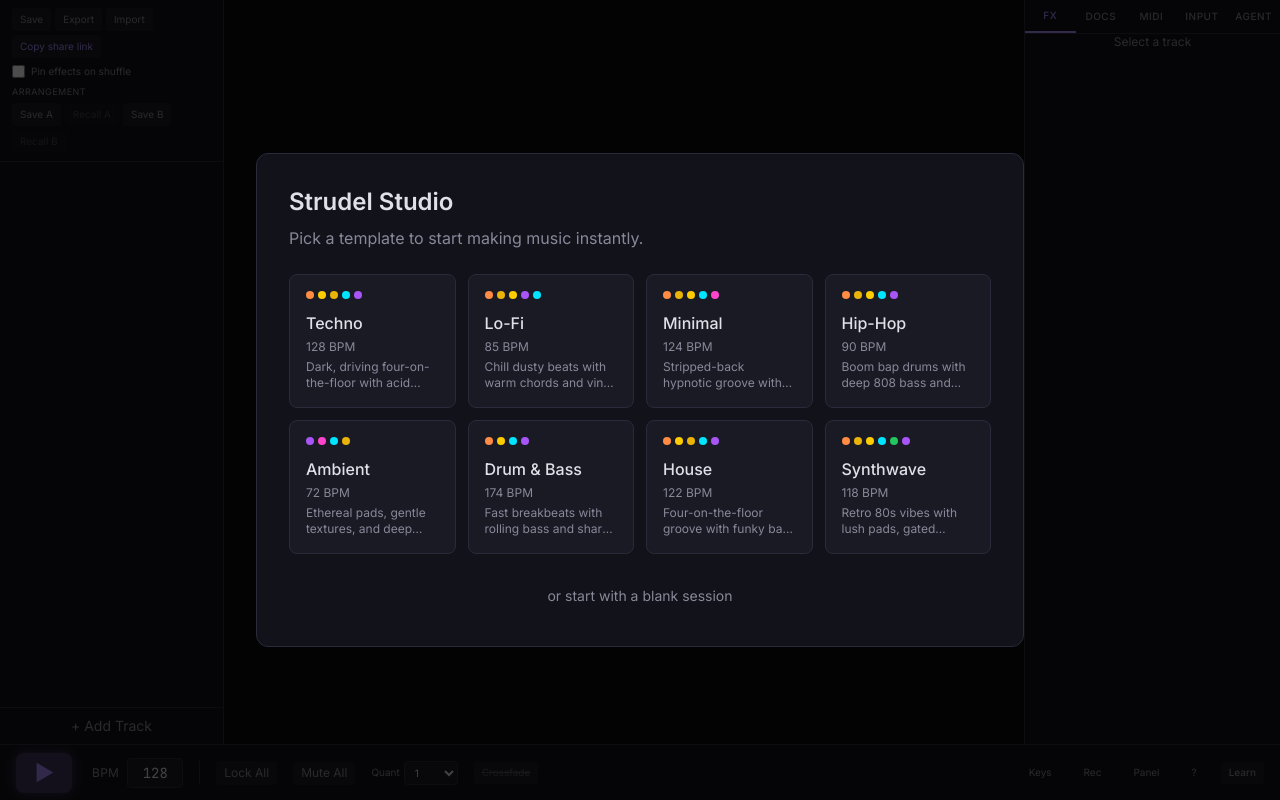
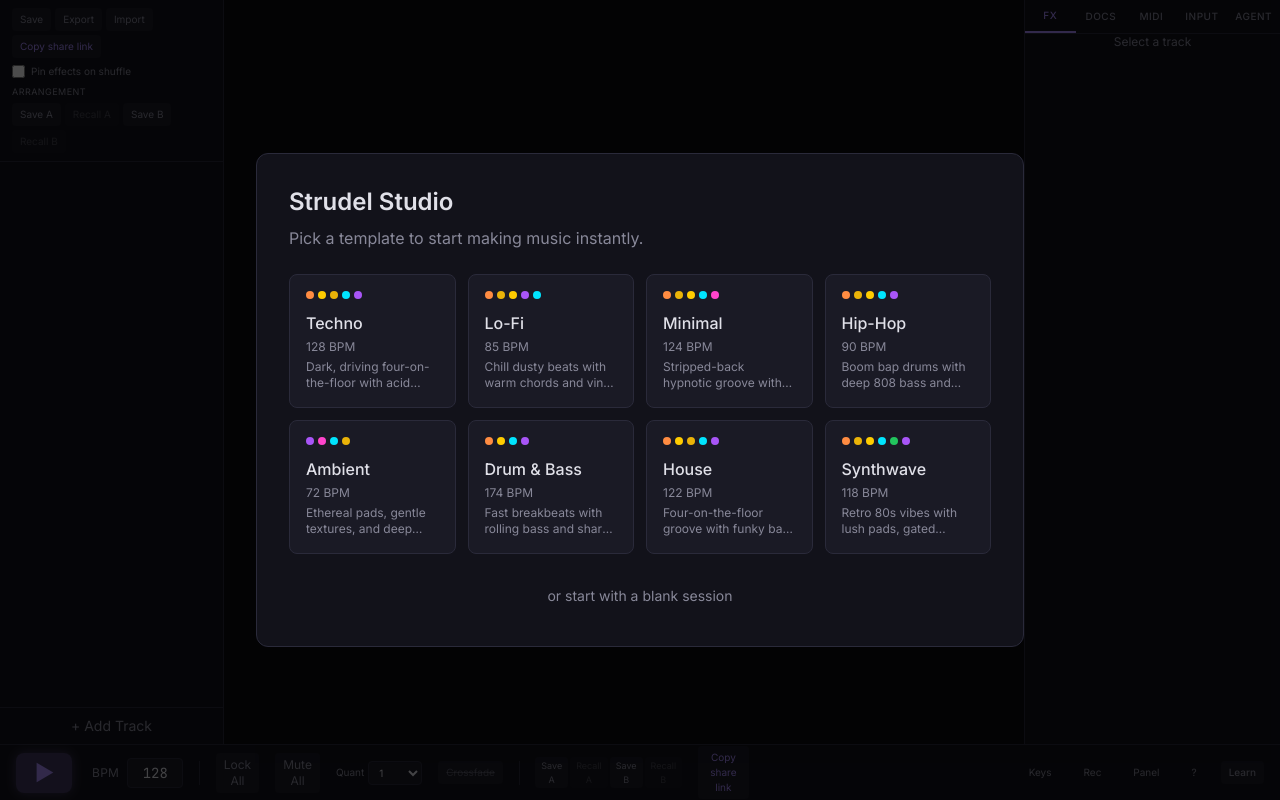
Before and after one commit to drora/strudel-synth, a React (Vite) app: page / in a window 1280 px wide. Built offline with nearby package versions, Linux system fonts and the light colour scheme.

Commit message:
Phase 5: TransportBar phase3-overlay (More embeds SessionControls) + A/B + Share

```diff
--- a/src/components/transport/TransportBar.tsx
+++ b/src/components/transport/TransportBar.tsx
@@ -9,6 +9,7 @@ import type { Quantization } from '../../engine/live-update'
 import { liveUpdateEngine } from '../../engine/live-update'
 import { composeTracks, initEngine, evaluateCode } from '../../engine/strudel'
 import { resumeAudioContext } from '../../engine/audio-context'
+import { ArrangementLite, SessionControls, useSessionManager } from '../session/SessionManager'
 
 interface TransportBarProps {
   onToggleDocs?: () => void
@@ -31,6 +32,26 @@ async function startOrQueueUpdate(quant: Quantization) {
   const code = composeTracks(state.tracks, state.bpm)
   await evaluateCode(code)
   liveUpdateEngine.markPlayStarted()
+}
+
+
+function ShareLinkButton({ className }: { className?: string }) {
+  const { copyShareLink } = useSessionManager()
+  const [label, setLabel] = useState('Copy share link')
+  return (
+    <button
+      type="button"
+      role="menuitem"
+      className={className}
+      onClick={async () => {
+        const r = await copyShareLink()
+        setLabel(r === 'fail' ? 'Hash set — copy address' : 'Link copied')
+        window.setTimeout(() => setLabel('Copy share link'), 1500)
+      }}
+    >
+      {label}
+    </button>
+  )
 }
 
 export function TransportBar({
@@ -245,6 +266,14 @@ export function TransportBar({
       {/* Sample loading progress */}
       <SampleLoadingIndicator />
 
+      {!isMobile && (
+        <>
+          <div className="w-px h-6 bg-border" />
+          <ArrangementLite compact />
+          <ShareLinkButton className="px-2 py-1 text-[10px] rounded bg-bg-elevated text-accent hover:bg-accent/15" />
+        </>
+      )}
+
       {/* Beat visualizer + track dots */}
       <div className={`flex-1 flex items-center justify-center ${isMobile ? 'min-w-[4rem]' : ''}`}>
         <TransportViz />
@@ -352,6 +381,13 @@ export function TransportBar({
                 Cheatsheet (?)
               </button>
               <div className="border-t border-border my-1" />
+              <div className="px-3 py-1 text-[9px] uppercase tracking-wider text-text-muted">
+                Session / Producer
+              </div>
+              <div className="px-1 pb-1 [&_.border-b]:border-0">
+                <SessionControls showArrangement />
+              </div>
+              <div className="border-t border-border my-1" />
               <button
                 role="menuitem"
                 className="w-full text-left px-3 py-2.5 text-sm hover:bg-accent/15 text-accent font-medium"
```
